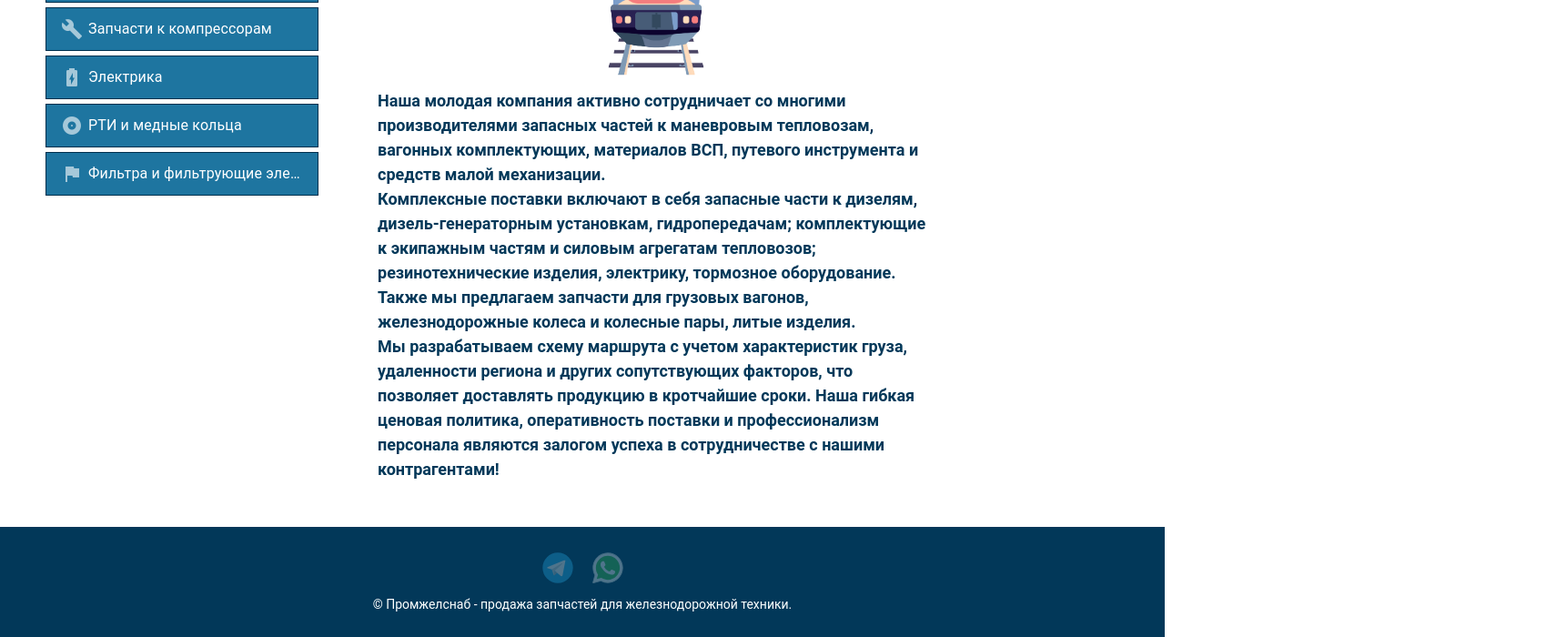
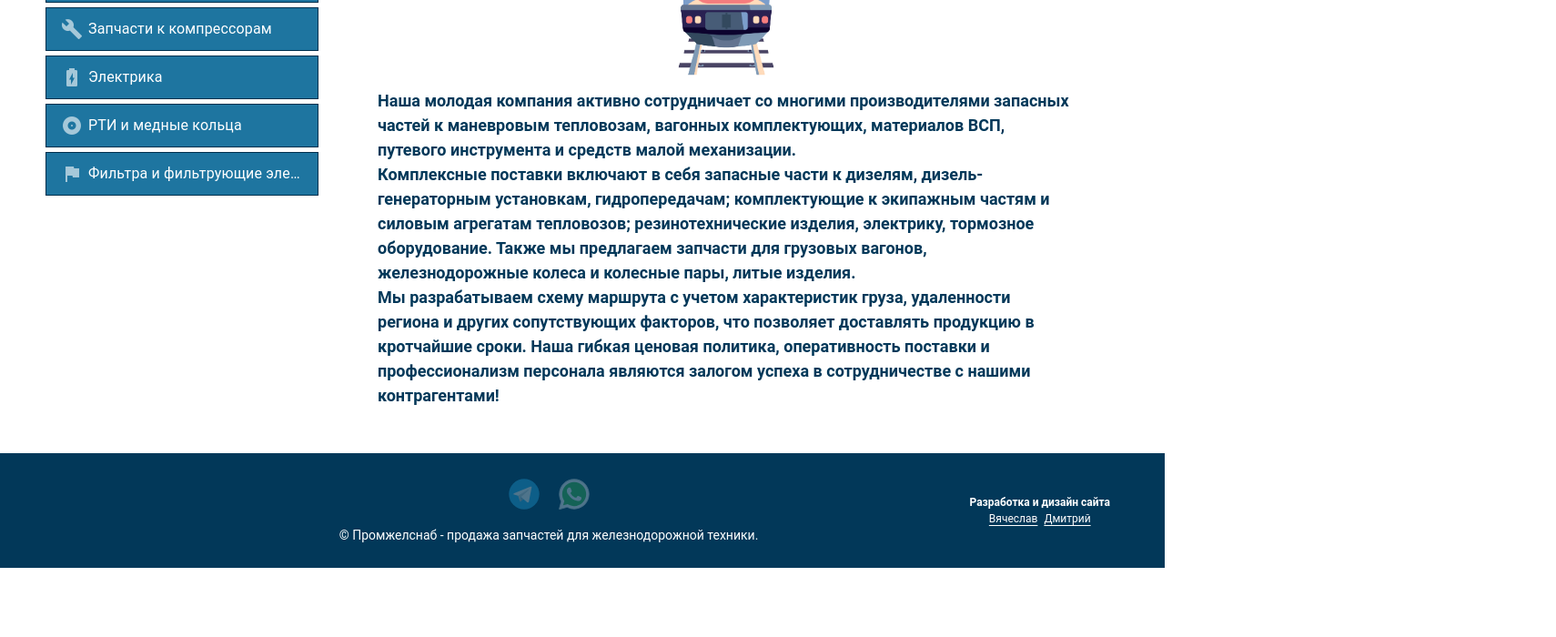
Before and after one commit to Zapchasti-garant/Frontend, a Vue app: page / in a window 1280 px wide. Shown: the part 913-1613 px from the top of the page at 91% size, 1710 px wide, since content can reach past the window. After the commit the page ends 1537 px from the top, so only its background shows below. Built offline with nearby package versions, Linux system fonts and the light colour scheme.

Commit message:
fix footer

```diff
--- a/src/assets/styles/_settings.scss
+++ b/src/assets/styles/_settings.scss
@@ -1,5 +1,6 @@
 html {
   box-sizing: border-box;
+  behavior: smooth;
 }
 
 *,
@@ -15,7 +16,7 @@ html {
 }
 
 .page__body {
-  margin: 0;
+  margin: 0 auto;
   min-width: 320px;
   min-height: 100%;
   font-size: 16px;
--- a/src/components/Base/BaseFooter.vue
+++ b/src/components/Base/BaseFooter.vue
@@ -3,8 +3,9 @@
     <div class="container">
       <div class="footer__content">
         <div class="footer__social">
+          <div class="footer__wrapper-link">
             <a
-            href="http://t.me/slavavorobey"
+              href="http://t.me/"
               target="_blank"
               rel="noopener noreferrer"
               aria-label="Мы в телеграмм"
@@ -16,7 +17,7 @@
               <TelegramIcon class="footer__icon" :width="40" :height="40" />
             </a>
             <a
-            href="http://api.whatsapp.com/send?phone=79586461377"
+              href="http://api.whatsapp.com/send?phone="
               target="_blank"
               rel="noopener noreferrer"
               aria-label="Мы в WhatsApp"
@@ -30,13 +31,14 @@
           </div>
 
           <span class="footer__text"
-          >© Промжелснаб - продажа запчастей для железнодорожной техники.</span
+            >© Промжелснаб - продажа запчастей для железнодорожной
+            техники.</span
           >
+        </div>
+
         <div class="footer__community">
           <h3 class="footer__title">Разработка и дизайн сайта</h3>
           <ul class="list-reset footer__items">
-
-
             <a
               href="http://nivellir.ru"
               target="_blank"
@@ -50,11 +52,9 @@
               aria-label="Дмитрий"
               class="footer__community-link"
             >
-            <li class="footer__item">Дмитрий  </li></a
+              <li class="footer__item">Дмитрий</li></a
             >
-
           </ul>
-
         </div>
       </div>
     </div>
@@ -71,6 +71,7 @@ import WhatsAppIcon from "@/ui/Icon/IconWhatsApp.vue";
   padding-top: 15px;
   padding-bottom: 15px;
   background-color: #023859;
+  width: 100%;
   &__items {
     display: flex;
     justify-content: center;
@@ -78,10 +79,13 @@ import WhatsAppIcon from "@/ui/Icon/IconWhatsApp.vue";
   }
 
   &__title {
+    text-align: center;
     font-size: 12px;
     color: white;
   }
   &__text {
+    display: block;
+    text-align: center;
     font-size: 14px;
     color: white;
     opacity: 1;
@@ -89,21 +93,25 @@ import WhatsAppIcon from "@/ui/Icon/IconWhatsApp.vue";
   }
   &__content {
     position: relative;
-    display: flex;
-    flex-direction: column;
+    display: grid;
+    grid-template-columns: repeat(3, 1fr);
     row-gap: 10px;
     align-items: center;
     padding: 10px;
+
+    @media (width < 768px) {
+      row-gap: 20px;
+      grid-template-columns: 1fr;
+    }
   }
   &__community {
-    content: "";
-    position: absolute;
-    top: 29px;
-    left: 1400px;
-    width: 260px;
-    display: flex;
-    flex-direction: column;
-    text-align: center;
+    justify-self: end;
+    grid-column: 3/4;
+
+    @media (width < 768px) {
+      grid-column: 1/2;
+      justify-self: center;
+    }
   }
 
   &__community-link {
@@ -114,8 +122,18 @@ text-underline-offset: 3px;
     outline: none;
   }
   &__social {
+    justify-self: end;
+    grid-column: 1/3;
     display: flex;
-    column-gap: 15px;
+    flex-direction: column;
+    justify-content: center;
+    row-gap: 15px;
+
+    @media (width < 768px) {
+      grid-column: 1/2;
+      justify-self: center;
+    }
+
     &:focus-visible {
       opacity: 1;
     }
@@ -135,5 +153,10 @@ text-underline-offset: 3px;
     display: block;
     cursor: pointer;
   }
+  &__wrapper-link {
+    align-self: center;
+    display: flex;
+    column-gap: 15px;
+  }
 }
 </style>
--- a/src/components/Home/HomeAbout.vue
+++ b/src/components/Home/HomeAbout.vue
@@ -26,7 +26,7 @@
 import IconAboutlogo from "@/ui/Icon/IconAboutlogo.vue";
 </script>
 
-<style scoped>
+<style scoped lang="scss">
 .about__wrapper {
   padding-bottom: 50px;
   display: flex;
@@ -36,7 +36,7 @@ import IconAboutlogo from "@/ui/Icon/IconAboutlogo.vue";
   display: flex;
   flex-direction: column;
   align-items: center;
-  width: 80%;
+  width: 100%;
 }
 
 .about__text {
--- a/src/utils/menuItems.ts
+++ b/src/utils/menuItems.ts
@@ -27,6 +27,6 @@ export const itemsBottom = [
 export const itemsNavigation = [
   { title: "Главная", name: "home" },
   { title: "Запчасти", name: "parts" },
+  { title: "Дилерская продукция", name: "dillers" },
   { title: "Контакты", name: "contacts" },
-  { title: "Дилерская продукция", name: "dillers" },
 ];
```
Lines whose indentation alone changed are shown as unchanged.
